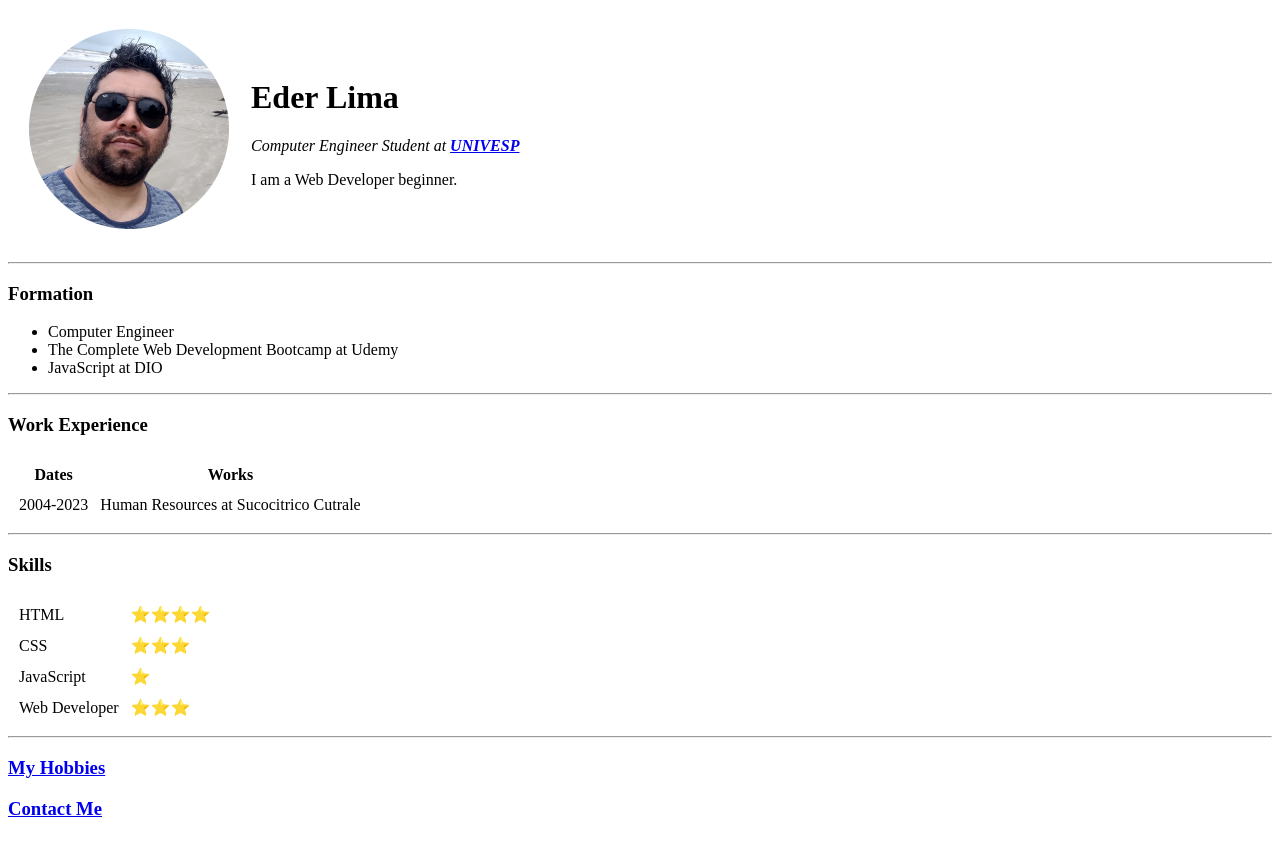
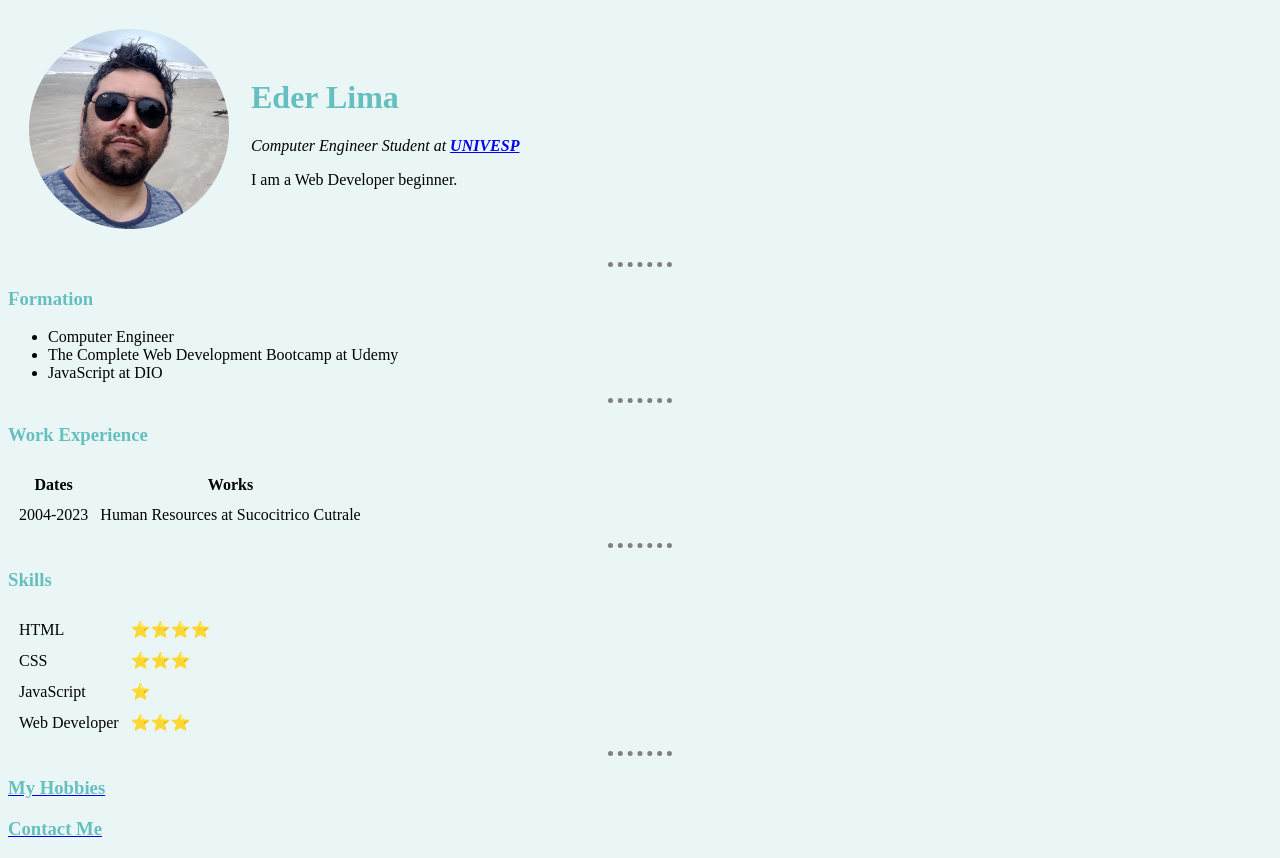
Before and after one commit to EderLimaDev/cv, a plain HTML site: page index.html in a window 1280 px wide. Drawn offline with Linux system fonts and the light colour scheme.

Commit message:
styling with css

```diff
--- /dev/null
+++ b/css/style.css
@@ -0,0 +1,14 @@
+body{
+    background-color: #eaf6f6;
+
+}
+hr{
+    border-style: dotted none none none;
+    height: 2px;
+    width: 5%;
+    border-color: grey;
+    border-width: 5px;
+}
+h1, h3{
+    color: #66bfbf;
+}
--- a/index.html
+++ b/index.html
@@ -3,12 +3,16 @@
 <head>
     <meta charset="UTF-8">
     <meta name="viewport" content="width=device-width, initial-scale=1.0">
+    <link rel="stylesheet" href="/css/style.css">
     <title>My Website</title>
 </head>
+
+
+
 <body>
     <table cellspacing="20">
         <tr>
-            <td><img src="img.png" alt="my profile picture" height="200px" >  </td>
+            <td><img src="/imagens/img.png" alt="my profile picture" height="200px" >  </td>
             <td>
                 <h1>Eder Lima</h1>
                 <P><em>Computer Engineer Student at <strong><a href="https://univesp.br/" >UNIVESP</a></strong></em></P>
```
Also changed, not shown: contact.html (+1 -0 lines), hobbies.html (+10 -0 lines), imagens/img.png (added), 1 other file.
